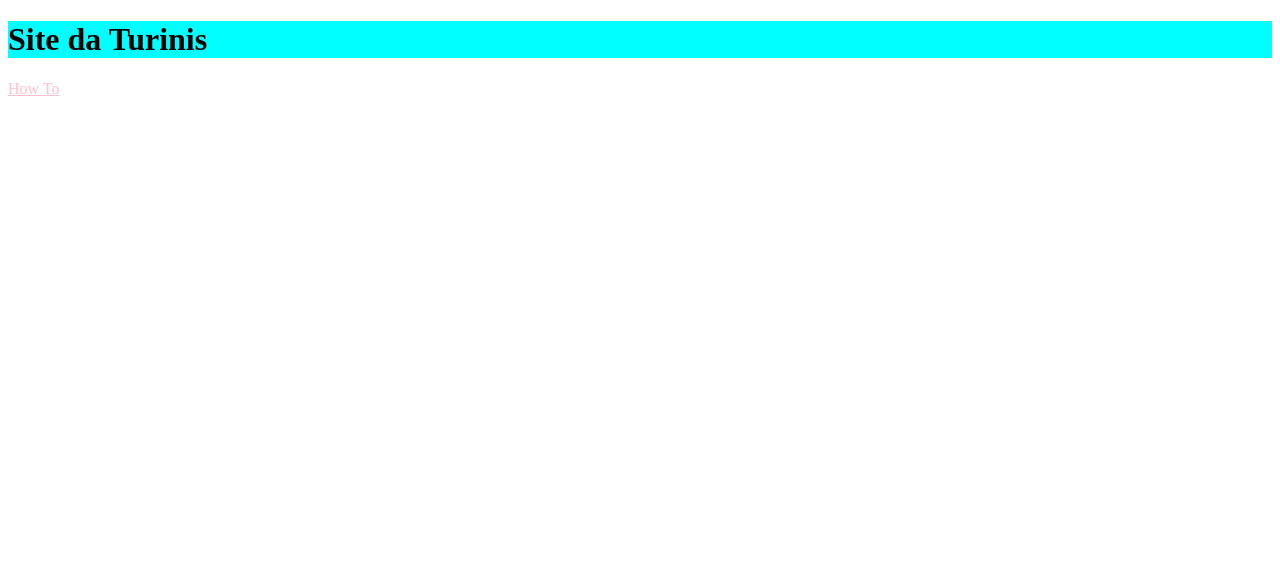
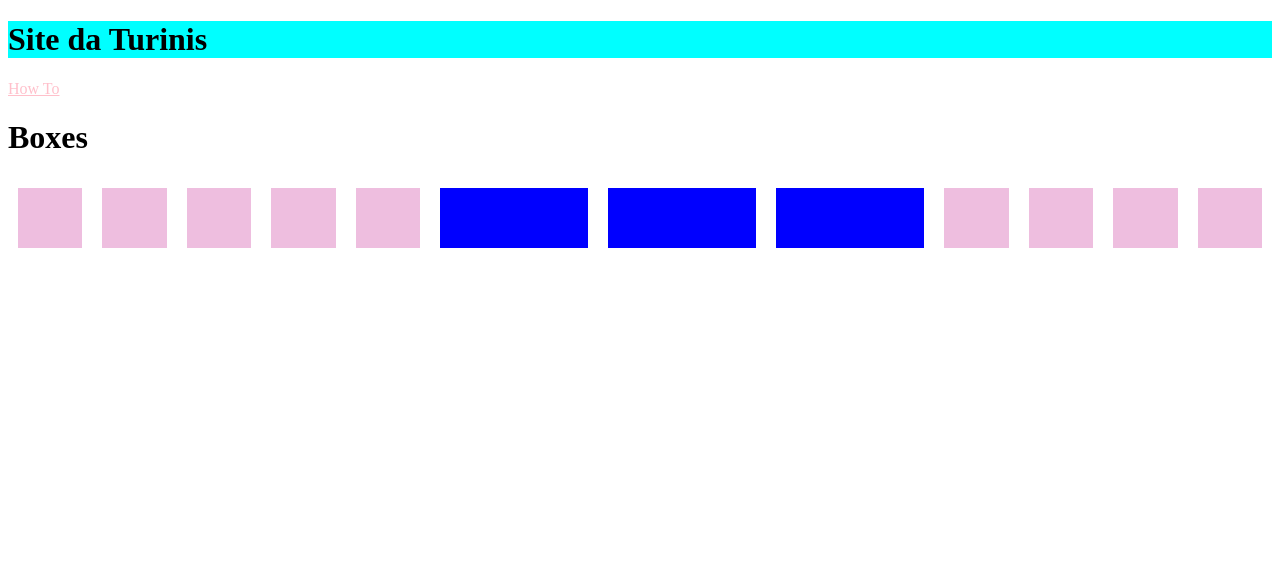
Before and after one commit to flaviafernandes/my-website, a plain HTML site: page index.html in a window 1280 px wide. Drawn offline with Linux system fonts and the light colour scheme.

Commit message:
Add css flex rules

```diff
--- a/index.html
+++ b/index.html
@@ -7,5 +7,21 @@
     <body>
         <h1 class="title">Site da Turinis</h1>
         <a class="link" href="how-to.html">How To</a>
+        <br/>
+        <h1>Boxes</h1>
+        <div class="container">
+            <div class="box box-1"></div>
+            <div class="box box-1"></div>
+            <div class="box box-1"></div>
+            <div class="box box-1"></div>
+            <div class="box box-1"></div>
+            <div class="box box-2"></div>
+            <div class="box box-2"></div>
+            <div class="box box-2"></div>
+            <div class="box box-3"></div>
+            <div class="box box-4"></div>
+            <div class="box box-5"></div>
+            <div class="box box-5"></div>
+        </div>
     </body>
 </html>
--- a/simples.css
+++ b/simples.css
@@ -5,3 +5,26 @@
 .link {
     color: pink;
 }
+
+.container {
+    width: 100%;
+    height: 400px;
+    display: flex;
+    flex-wrap: wrap;
+}
+
+.box {
+    width: 60px;
+    height: 60px;
+    background-color: rgba(200, 40, 150, 0.3);
+    margin: 10px;
+}
+
+.box-1, .box-3, .box-4, .box-5 {
+    flex-grow: 1;
+}
+
+.box-2 {
+    background-color: blue;
+    flex-grow: 20;
+}
```
